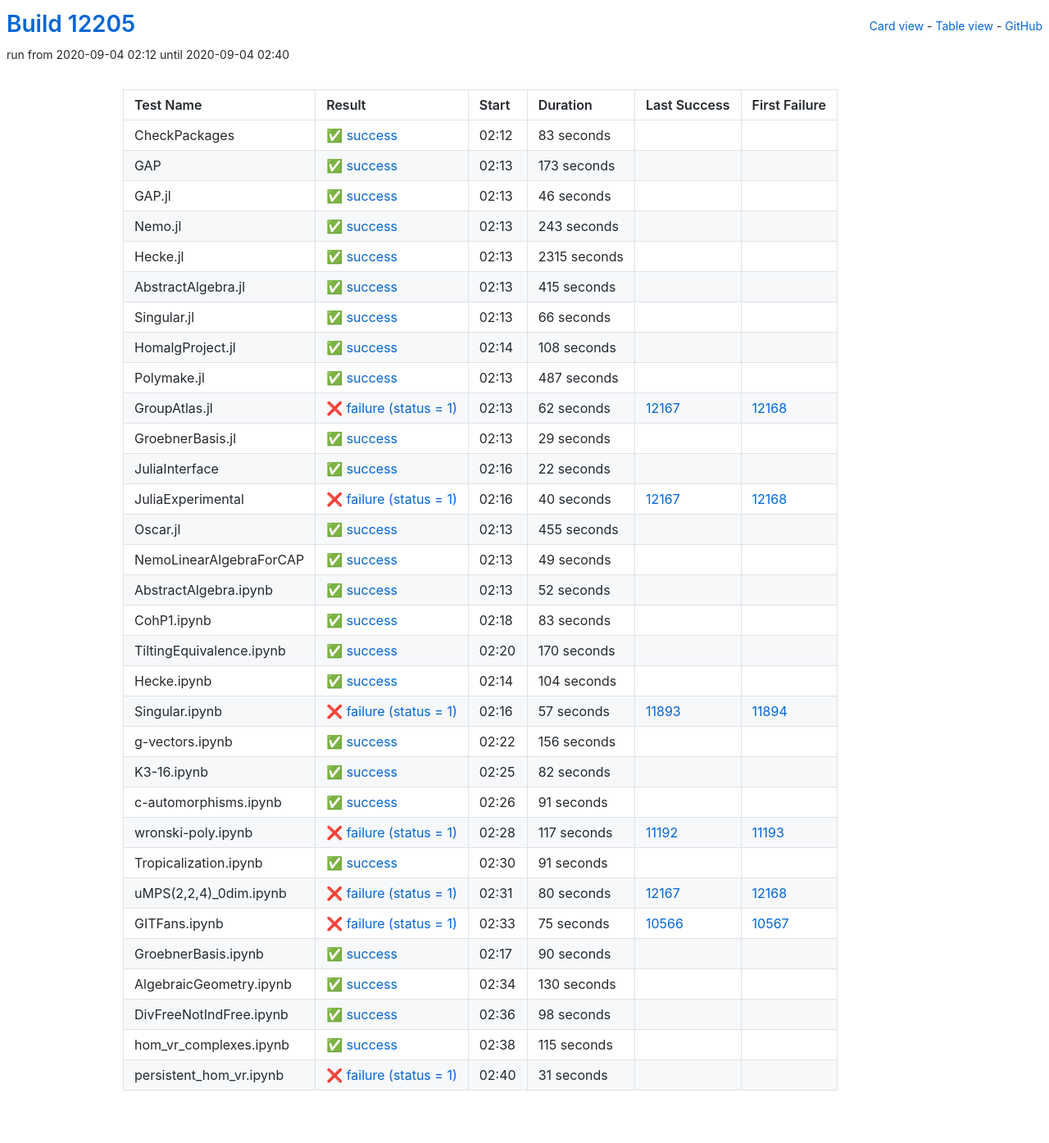
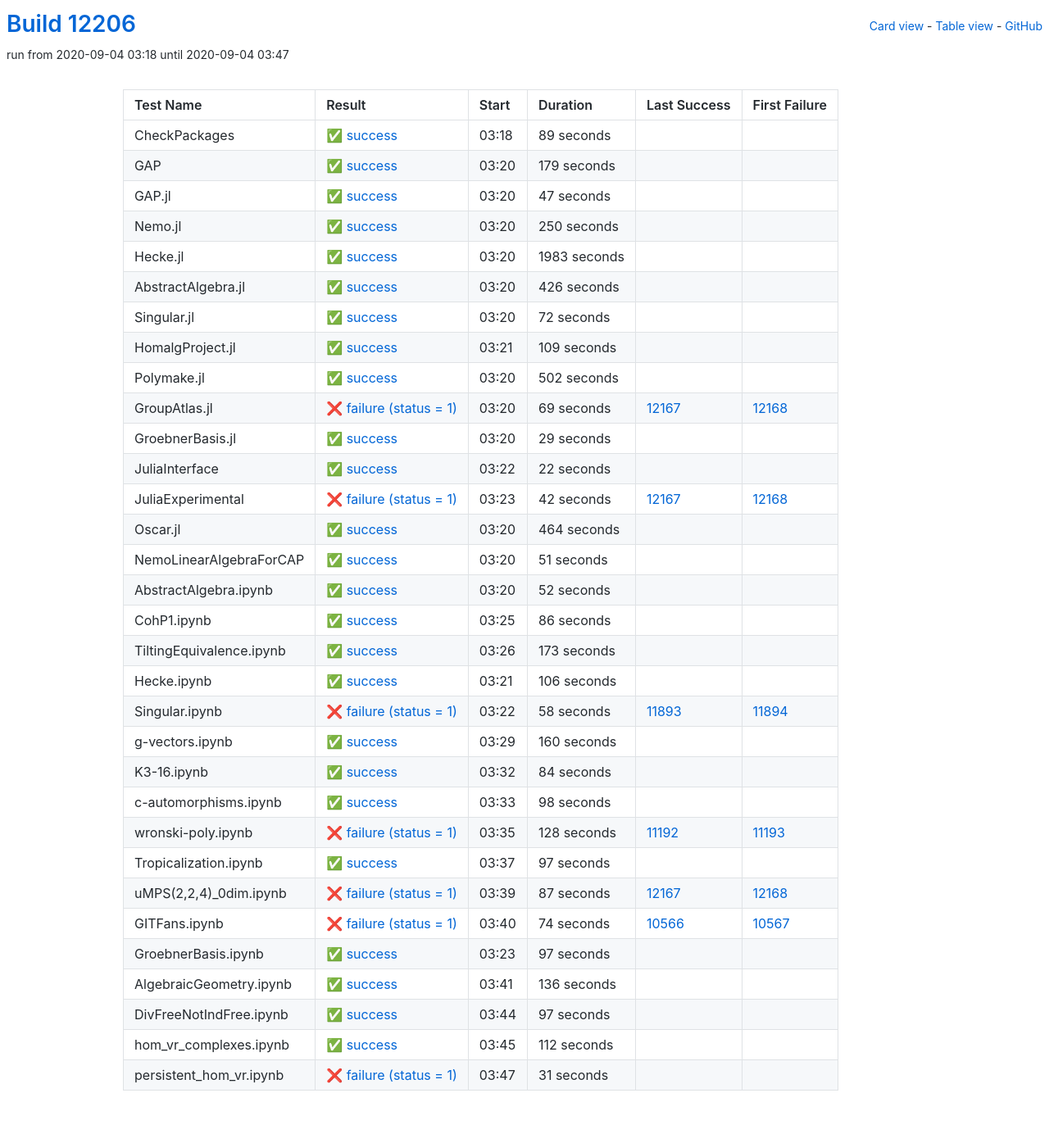
Before and after one commit to oscar-system/oscar-ci-status, a Jekyll site: the page built from table.html, in a window 1280 px wide. Shown: the whole page at 82% size. Built offline with Jekyll 4.4.1, drawn with Linux system fonts in a browser that asks for light colours.

Commit message:
Build #12206

```diff
--- a/_data/ci.yml
+++ b/_data/ci.yml
@@ -1,6 +1,6 @@
 ---
-build: 12205
-build_url: https://oscarci.mathematik.uni-kl.de/job/oscar/12205/
+build: 12206
+build_url: https://oscarci.mathematik.uni-kl.de/job/oscar/12206/
 job: oscar
 organization: oscar-system
 repo: oscar-ci-status
@@ -8,128 +8,128 @@
 tests:
 - name: CheckPackages
   id: checkpackages
-  log: https://oscarci.mathematik.uni-kl.de/job/oscar/12205/artifact/logs/build-12205/CheckPackages.log
-  start: 2020-09-04 02:12
+  log: https://oscarci.mathematik.uni-kl.de/job/oscar/12206/artifact/logs/build-12206/CheckPackages.log
+  start: 2020-09-04 03:18
   success: true
   exitcode: 0
   status: success
-  duration: 83
+  duration: 89
   last_success: false
   last_success_url:
   first_failure: false
   first_failure_url:
 - name: GAP
   id: gap
-  log: https://oscarci.mathematik.uni-kl.de/job/oscar/12205/artifact/logs/build-12205/GAP.log
-  start: 2020-09-04 02:13
+  log: https://oscarci.mathematik.uni-kl.de/job/oscar/12206/artifact/logs/build-12206/GAP.log
+  start: 2020-09-04 03:20
   success: true
   exitcode: 0
   status: success
-  duration: 173
+  duration: 179
   last_success: false
   last_success_url:
   first_failure: false
   first_failure_url:
 - name: GAP.jl
   id: gap-jl
-  log: https://oscarci.mathematik.uni-kl.de/job/oscar/12205/artifact/logs/build-12205/GAP.jl.log
-  start: 2020-09-04 02:13
+  log: https://oscarci.mathematik.uni-kl.de/job/oscar/12206/artifact/logs/build-12206/GAP.jl.log
+  start: 2020-09-04 03:20
   success: true
   exitcode: 0
   status: success
-  duration: 46
+  duration: 47
   last_success: false
   last_success_url:
   first_failure: false
   first_failure_url:
 - name: Nemo.jl
   id: nemo-jl
-  log: https://oscarci.mathematik.uni-kl.de/job/oscar/12205/artifact/logs/build-12205/Nemo.jl.log
-  start: 2020-09-04 02:13
+  log: https://oscarci.mathematik.uni-kl.de/job/oscar/12206/artifact/logs/build-12206/Nemo.jl.log
+  start: 2020-09-04 03:20
   success: true
   exitcode: 0
   status: success
-  duration: 243
+  duration: 250
   last_success: false
   last_success_url:
   first_failure: false
   first_failure_url:
 - name: Hecke.jl
   id: hecke-jl
-  log: https://oscarci.mathematik.uni-kl.de/job/oscar/12205/artifact/logs/build-12205/Hecke.jl.log
-  start: 2020-09-04 02:13
+  log: https://oscarci.mathematik.uni-kl.de/job/oscar/12206/artifact/logs/build-12206/Hecke.jl.log
+  start: 2020-09-04 03:20
   success: true
   exitcode: 0
   status: success
-  duration: 2315
+  duration: 1983
   last_success: false
   last_success_url:
   first_failure: false
   first_failure_url:
 - name: AbstractAlgebra.jl
   id: abstractalgebra-jl
-  log: https://oscarci.mathematik.uni-kl.de/job/oscar/12205/artifact/logs/build-12205/AbstractAlgebra.jl.log
-  start: 2020-09-04 02:13
+  log: https://oscarci.mathematik.uni-kl.de/job/oscar/12206/artifact/logs/build-12206/AbstractAlgebra.jl.log
+  start: 2020-09-04 03:20
   success: true
   exitcode: 0
   status: success
-  duration: 415
+  duration: 426
   last_success: false
   last_success_url:
   first_failure: false
   first_failure_url:
 - name: Singular.jl
   id: singular-jl
-  log: https://oscarci.mathematik.uni-kl.de/job/oscar/12205/artifact/logs/build-12205/Singular.jl.log
-  start: 2020-09-04 02:13
+  log: https://oscarci.mathematik.uni-kl.de/job/oscar/12206/artifact/logs/build-12206/Singular.jl.log
+  start: 2020-09-04 03:20
   success: true
   exitcode: 0
   status: success
-  duration: 66
+  duration: 72
   last_success: false
   last_success_url:
   first_failure: false
   first_failure_url:
 - name: HomalgProject.jl
   id: homalgproject-jl
-  log: https://oscarci.mathematik.uni-kl.de/job/oscar/12205/artifact/logs/build-12205/HomalgProject.jl.log
-  start: 2020-09-04 02:14
+  log: https://oscarci.mathematik.uni-kl.de/job/oscar/12206/artifact/logs/build-12206/HomalgProject.jl.log
+  start: 2020-09-04 03:21
   success: true
   exitcode: 0
   status: success
-  duration: 108
+  duration: 109
   last_success: false
   last_success_url:
   first_failure: false
   first_failure_url:
 - name: Polymake.jl
   id: polymake-jl
-  log: https://oscarci.mathematik.uni-kl.de/job/oscar/12205/artifact/logs/build-12205/Polymake.jl.log
-  start: 2020-09-04 02:13
+  log: https://oscarci.mathematik.uni-kl.de/job/oscar/12206/artifact/logs/build-12206/Polymake.jl.log
+  start: 2020-09-04 03:20
   success: true
   exitcode: 0
   status: success
-  duration: 487
+  duration: 502
   last_success: false
   last_success_url:
   first_failure: false
   first_failure_url:
 - name: GroupAtlas.jl
   id: groupatlas-jl
-  log: https://oscarci.mathematik.uni-kl.de/job/oscar/12205/artifact/logs/build-12205/GroupAtlas.jl.log
-  start: 2020-09-04 02:13
+  log: https://oscarci.mathematik.uni-kl.de/job/oscar/12206/artifact/logs/build-12206/GroupAtlas.jl.log
+  start: 2020-09-04 03:20
   success: false
   exitcode: 1
   status: failure
-  duration: 62
+  duration: 69
   last_success: 12167
   last_success_url: https://oscarci.mathematik.uni-kl.de/job/oscar/12167/
   first_failure: 12168
   first_failure_url: https://oscarci.mathematik.uni-kl.de/job/oscar/12168/
 - name: GroebnerBasis.jl
   id: groebnerbasis-jl
-  log: https://oscarci.mathematik.uni-kl.de/job/oscar/12205/artifact/logs/build-12205/GroebnerBasis.jl.log
-  start: 2020-09-04 02:13
+  log: https://oscarci.mathematik.uni-kl.de/job/oscar/12206/artifact/logs/build-12206/GroebnerBasis.jl.log
+  start: 2020-09-04 03:20
   success: true
   exitcode: 0
   status: success
@@ -140,8 +140,8 @@
   first_failure_url:
 - name: JuliaInterface
   id: juliainterface
-  log: https://oscarci.mathematik.uni-kl.de/job/oscar/12205/artifact/logs/build-12205/JuliaInterface.log
-  start: 2020-09-04 02:16
+  log: https://oscarci.mathematik.uni-kl.de/job/oscar/12206/artifact/logs/build-12206/JuliaInterface.log
+  start: 2020-09-04 03:22
   success: true
   exitcode: 0
   status: success
@@ -152,44 +152,44 @@
   first_failure_url:
 - name: JuliaExperimental
   id: juliaexperimental
-  log: https://oscarci.mathematik.uni-kl.de/job/oscar/12205/artifact/logs/build-12205/JuliaExperimental.log
-  start: 2020-09-04 02:16
+  log: https://oscarci.mathematik.uni-kl.de/job/oscar/12206/artifact/logs/build-12206/JuliaExperimental.log
+  start: 2020-09-04 03:23
   success: false
   exitcode: 1
   status: failure
-  duration: 40
+  duration: 42
   last_success: 12167
   last_success_url: https://oscarci.mathematik.uni-kl.de/job/oscar/12167/
   first_failure: 12168
   first_failure_url: https://oscarci.mathematik.uni-kl.de/job/oscar/12168/
 - name: Oscar.jl
   id: oscar-jl
-  log: https://oscarci.mathematik.uni-kl.de/job/oscar/12205/artifact/logs/build-12205/Oscar.jl.log
-  start: 2020-09-04 02:13
+  log: https://oscarci.mathematik.uni-kl.de/job/oscar/12206/artifact/logs/build-12206/Oscar.jl.log
+  start: 2020-09-04 03:20
   success: true
   exitcode: 0
   status: success
-  duration: 455
+  duration: 464
   last_success: false
   last_success_url:
   first_failure: false
   first_failure_url:
 - name: NemoLinearAlgebraForCAP
   id: nemolinearalgebraforcap
-  log: https://oscarci.mathematik.uni-kl.de/job/oscar/12205/artifact/logs/build-12205/NemoLinearAlgebraForCAP.log
-  start: 2020-09-04 02:13
+  log: https://oscarci.mathematik.uni-kl.de/job/oscar/12206/artifact/logs/build-12206/NemoLinearAlgebraForCAP.log
+  start: 2020-09-04 03:20
   success: true
   exitcode: 0
   status: success
-  duration: 49
+  duration: 51
   last_success: false
   last_success_url:
   first_failure: false
   first_failure_url:
 - name: AbstractAlgebra.ipynb
   id: abstractalgebra-ipynb
-  log: https://oscarci.mathematik.uni-kl.de/job/oscar/12205/artifact/logs/build-12205/AbstractAlgebra.ipynb.log
-  start: 2020-09-04 02:13
+  log: https://oscarci.mathematik.uni-kl.de/job/oscar/12206/artifact/logs/build-12206/AbstractAlgebra.ipynb.log
+  start: 2020-09-04 03:20
   success: true
   exitcode: 0
   status: success
@@ -200,164 +200,80 @@
   first_failure_url:
 - name: CohP1.ipynb
   id: cohp1-ipynb
-  log: https://oscarci.mathematik.uni-kl.de/job/oscar/12205/artifact/logs/build-12205/CohP1.ipynb.log
-  start: 2020-09-04 02:18
+  log: https://oscarci.mathematik.uni-kl.de/job/oscar/12206/artifact/logs/build-12206/CohP1.ipynb.log
+  start: 2020-09-04 03:25
   success: true
   exitcode: 0
   status: success
-  duration: 83
+  duration: 86
   last_success: false
   last_success_url:
   first_failure: false
   first_failure_url:
 - name: TiltingEquivalence.ipynb
   id: tiltingequivalence-ipynb
-  log: https://oscarci.mathematik.uni-kl.de/job/oscar/12205/artifact/logs/build-12205/TiltingEquivalence.ipynb.log
-  start: 2020-09-04 02:20
+  log: https://oscarci.mathematik.uni-kl.de/job/oscar/12206/artifact/logs/build-12206/TiltingEquivalence.ipynb.log
+  start: 2020-09-04 03:26
   success: true
   exitcode: 0
   status: success
-  duration: 170
+  duration: 173
   last_success: false
   last_success_url:
   first_failure: false
   first_failure_url:
 - name: Hecke.ipynb
   id: hecke-ipynb
-  log: https://oscarci.mathematik.uni-kl.de/job/oscar/12205/artifact/logs/build-12205/Hecke.ipynb.log
-  start: 2020-09-04 02:14
+  log: https://oscarci.mathematik.uni-kl.de/job/oscar/12206/artifact/logs/build-12206/Hecke.ipynb.log
+  start: 2020-09-04 03:21
   success: true
   exitcode: 0
   status: success
-  duration: 104
+  duration: 106
   last_success: false
   last_success_url:
   first_failure: false
   first_failure_url:
 - name: Singular.ipynb
   id: singular-ipynb
-  log: https://oscarci.mathematik.uni-kl.de/job/oscar/12205/artifact/logs/build-12205/Singular.ipynb.log
-  start: 2020-09-04 02:16
+  log: https://oscarci.mathematik.uni-kl.de/job/oscar/12206/artifact/logs/build-12206/Singular.ipynb.log
+  start: 2020-09-04 03:22
   success: false
   exitcode: 1
   status: failure
-  duration: 57
+  duration: 58
   last_success: 11893
   last_success_url: https://oscarci.mathematik.uni-kl.de/job/oscar/11893/
   first_failure: 11894
   first_failure_url: https://oscarci.mathematik.uni-kl.de/job/oscar/11894/
 - name: g-vectors.ipynb
   id: g-vectors-ipynb
-  log: https://oscarci.mathematik.uni-kl.de/job/oscar/12205/artifact/logs/build-12205/g-vectors.ipynb.log
-  start: 2020-09-04 02:22
+  log: https://oscarci.mathematik.uni-kl.de/job/oscar/12206/artifact/logs/build-12206/g-vectors.ipynb.log
+  start: 2020-09-04 03:29
   success: true
   exitcode: 0
   status: success
-  duration: 156
+  duration: 160
   last_success: false
   last_success_url:
   first_failure: false
   first_failure_url:
 - name: K3-16.ipynb
   id: k3-16-ipynb
-  log: https://oscarci.mathematik.uni-kl.de/job/oscar/12205/artifact/logs/build-12205/K3-16.ipynb.log
-  start: 2020-09-04 02:25
+  log: https://oscarci.mathematik.uni-kl.de/job/oscar/12206/artifact/logs/build-12206/K3-16.ipynb.log
+  start: 2020-09-04 03:32
   success: true
   exitcode: 0
   status: success
-  duration: 82
+  duration: 84
   last_success: false
   last_success_url:
   first_failure: false
   first_failure_url:
 - name: c-automorphisms.ipynb
   id: c-automorphisms-ipynb
-  log: https://oscarci.mathematik.uni-kl.de/job/oscar/12205/artifact/logs/build-12205/c-automorphisms.ipynb.log
-  start: 2020-09-04 02:26
-  success: true
-  exitcode: 0
-  status: success
-  duration: 91
-  last_success: false
-  last_success_url:
-  first_failure: false
-  first_failure_url:
-- name: wronski-poly.ipynb
-  id: wronski-poly-ipynb
-  log: https://oscarci.mathematik.uni-kl.de/job/oscar/12205/artifact/logs/build-12205/wronski-poly.ipynb.log
-  start: 2020-09-04 02:28
-  success: false
-  exitcode: 1
-  status: failure
-  duration: 117
-  last_success: 11192
-  last_success_url: https://oscarci.mathematik.uni-kl.de/job/oscar/11192/
-  first_failure: 11193
-  first_failure_url: https://oscarci.mathematik.uni-kl.de/job/oscar/11193/
-- name: Tropicalization.ipynb
-  id: tropicalization-ipynb
-  log: https://oscarci.mathematik.uni-kl.de/job/oscar/12205/artifact/logs/build-12205/Tropicalization.ipynb.log
-  start: 2020-09-04 02:30
-  success: true
-  exitcode: 0
-  status: success
-  duration: 91
-  last_success: false
-  last_success_url:
-  first_failure: false
-  first_failure_url:
-- name: uMPS(2,2,4)_0dim.ipynb
-  id: umps-2-2-4-0dim-ipynb
-  log: https://oscarci.mathematik.uni-kl.de/job/oscar/12205/artifact/logs/build-12205/uMPS-2-2-4-_0dim.ipynb.log
-  start: 2020-09-04 02:31
-  success: false
-  exitcode: 1
-  status: failure
-  duration: 80
-  last_success: 12167
-  last_success_url: https://oscarci.mathematik.uni-kl.de/job/oscar/12167/
-  first_failure: 12168
-  first_failure_url: https://oscarci.mathematik.uni-kl.de/job/oscar/12168/
-- name: GITFans.ipynb
-  id: gitfans-ipynb
-  log: https://oscarci.mathematik.uni-kl.de/job/oscar/12205/artifact/logs/build-12205/GITFans.ipynb.log
-  start: 2020-09-04 02:33
-  success: false
-  exitcode: 1
-  status: failure
-  duration: 75
-  last_success: 10566
-  last_success_url: https://oscarci.mathematik.uni-kl.de/job/oscar/10566/
-  first_failure: 10567
-  first_failure_url: https://oscarci.mathematik.uni-kl.de/job/oscar/10567/
-- name: GroebnerBasis.ipynb
-  id: groebnerbasis-ipynb
-  log: https://oscarci.mathematik.uni-kl.de/job/oscar/12205/artifact/logs/build-12205/GroebnerBasis.ipynb.log
-  start: 2020-09-04 02:17
-  success: true
-  exitcode: 0
-  status: success
-  duration: 90
-  last_success: false
-  last_success_url:
-  first_failure: false
-  first_failure_url:
-- name: AlgebraicGeometry.ipynb
-  id: algebraicgeometry-ipynb
-  log: https://oscarci.mathematik.uni-kl.de/job/oscar/12205/artifact/logs/build-12205/AlgebraicGeometry.ipynb.log
-  start: 2020-09-04 02:34
-  success: true
-  exitcode: 0
-  status: success
-  duration: 130
-  last_success: false
-  last_success_url:
-  first_failure: false
-  first_failure_url:
-- name: DivFreeNotIndFree.ipynb
-  id: divfreenotindfree-ipynb
-  log: https://oscarci.mathematik.uni-kl.de/job/oscar/12205/artifact/logs/build-12205/DivFreeNotIndFree.ipynb.log
-  start: 2020-09-04 02:36
+  log: https://oscarci.mathematik.uni-kl.de/job/oscar/12206/artifact/logs/build-12206/c-automorphisms.ipynb.log
+  start: 2020-09-04 03:33
   success: true
   exitcode: 0
   status: success
@@ -366,22 +282,106 @@
   last_success_url:
   first_failure: false
   first_failure_url:
-- name: hom_vr_complexes.ipynb
-  id: hom-vr-complexes-ipynb
-  log: https://oscarci.mathematik.uni-kl.de/job/oscar/12205/artifact/logs/build-12205/hom_vr_complexes.ipynb.log
-  start: 2020-09-04 02:38
+- name: wronski-poly.ipynb
+  id: wronski-poly-ipynb
+  log: https://oscarci.mathematik.uni-kl.de/job/oscar/12206/artifact/logs/build-12206/wronski-poly.ipynb.log
+  start: 2020-09-04 03:35
+  success: false
+  exitcode: 1
+  status: failure
+  duration: 128
+  last_success: 11192
+  last_success_url: https://oscarci.mathematik.uni-kl.de/job/oscar/11192/
+  first_failure: 11193
+  first_failure_url: https://oscarci.mathematik.uni-kl.de/job/oscar/11193/
+- name: Tropicalization.ipynb
+  id: tropicalization-ipynb
+  log: https://oscarci.mathematik.uni-kl.de/job/oscar/12206/artifact/logs/build-12206/Tropicalization.ipynb.log
+  start: 2020-09-04 03:37
   success: true
   exitcode: 0
   status: success
-  duration: 115
+  duration: 97
+  last_success: false
+  last_success_url:
+  first_failure: false
+  first_failure_url:
+- name: uMPS(2,2,4)_0dim.ipynb
+  id: umps-2-2-4-0dim-ipynb
+  log: https://oscarci.mathematik.uni-kl.de/job/oscar/12206/artifact/logs/build-12206/uMPS-2-2-4-_0dim.ipynb.log
+  start: 2020-09-04 03:39
+  success: false
+  exitcode: 1
+  status: failure
+  duration: 87
+  last_success: 12167
+  last_success_url: https://oscarci.mathematik.uni-kl.de/job/oscar/12167/
+  first_failure: 12168
+  first_failure_url: https://oscarci.mathematik.uni-kl.de/job/oscar/12168/
+- name: GITFans.ipynb
+  id: gitfans-ipynb
+  log: https://oscarci.mathematik.uni-kl.de/job/oscar/12206/artifact/logs/build-12206/GITFans.ipynb.log
+  start: 2020-09-04 03:40
+  success: false
+  exitcode: 1
+  status: failure
+  duration: 74
+  last_success: 10566
+  last_success_url: https://oscarci.mathematik.uni-kl.de/job/oscar/10566/
+  first_failure: 10567
+  first_failure_url: https://oscarci.mathematik.uni-kl.de/job/oscar/10567/
+- name: GroebnerBasis.ipynb
+  id: groebnerbasis-ipynb
+  log: https://oscarci.mathematik.uni-kl.de/job/oscar/12206/artifact/logs/build-12206/GroebnerBasis.ipynb.log
+  start: 2020-09-04 03:23
+  success: true
+  exitcode: 0
+  status: success
+  duration: 97
+  last_success: false
+  last_success_url:
+  first_failure: false
+  first_failure_url:
+- name: AlgebraicGeometry.ipynb
+  id: algebraicgeometry-ipynb
+  log: https://oscarci.mathematik.uni-kl.de/job/oscar/12206/artifact/logs/build-12206/AlgebraicGeometry.ipynb.log
+  start: 2020-09-04 03:41
+  success: true
+  exitcode: 0
+  status: success
+  duration: 136
+  last_success: false
+  last_success_url:
+  first_failure: false
+  first_failure_url:
+- name: DivFreeNotIndFree.ipynb
+  id: divfreenotindfree-ipynb
+  log: https://oscarci.mathematik.uni-kl.de/job/oscar/12206/artifact/logs/build-12206/DivFreeNotIndFree.ipynb.log
+  start: 2020-09-04 03:44
+  success: true
+  exitcode: 0
+  status: success
+  duration: 97
+  last_success: false
+  last_success_url:
+  first_failure: false
+  first_failure_url:
+- name: hom_vr_complexes.ipynb
+  id: hom-vr-complexes-ipynb
+  log: https://oscarci.mathematik.uni-kl.de/job/oscar/12206/artifact/logs/build-12206/hom_vr_complexes.ipynb.log
+  start: 2020-09-04 03:45
+  success: true
+  exitcode: 0
+  status: success
+  duration: 112
   last_success: false
   last_success_url:
   first_failure: false
   first_failure_url:
 - name: persistent_hom_vr.ipynb
   id: persistent-hom-vr-ipynb
-  log: https://oscarci.mathematik.uni-kl.de/job/oscar/12205/artifact/logs/build-12205/persistent_hom_vr.ipynb.log
-  start: 2020-09-04 02:40
+  log: https://oscarci.mathematik.uni-kl.de/job/oscar/12206/artifact/logs/build-12206/persistent_hom_vr.ipynb.log
+  start: 2020-09-04 03:47
   success: false
   exitcode: 1
   status: failure
```
Also changed, not shown: README.md.
